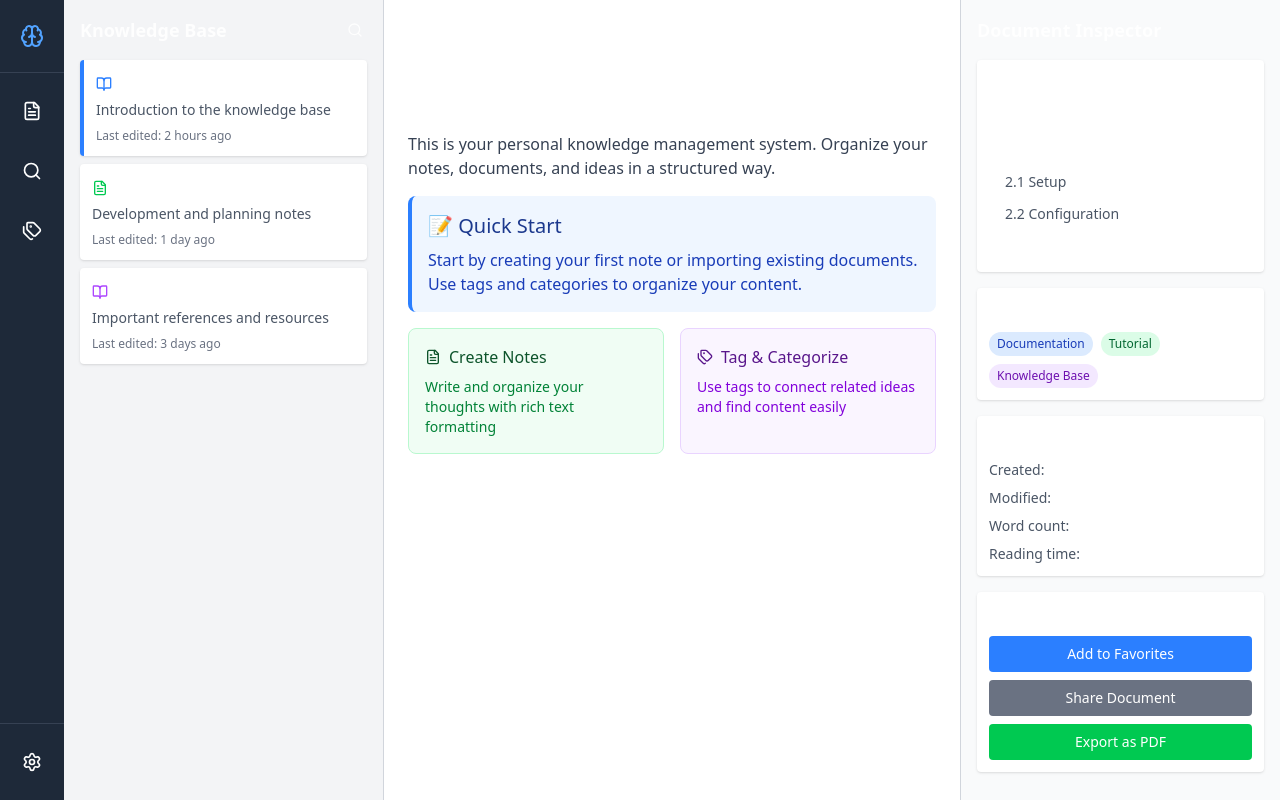
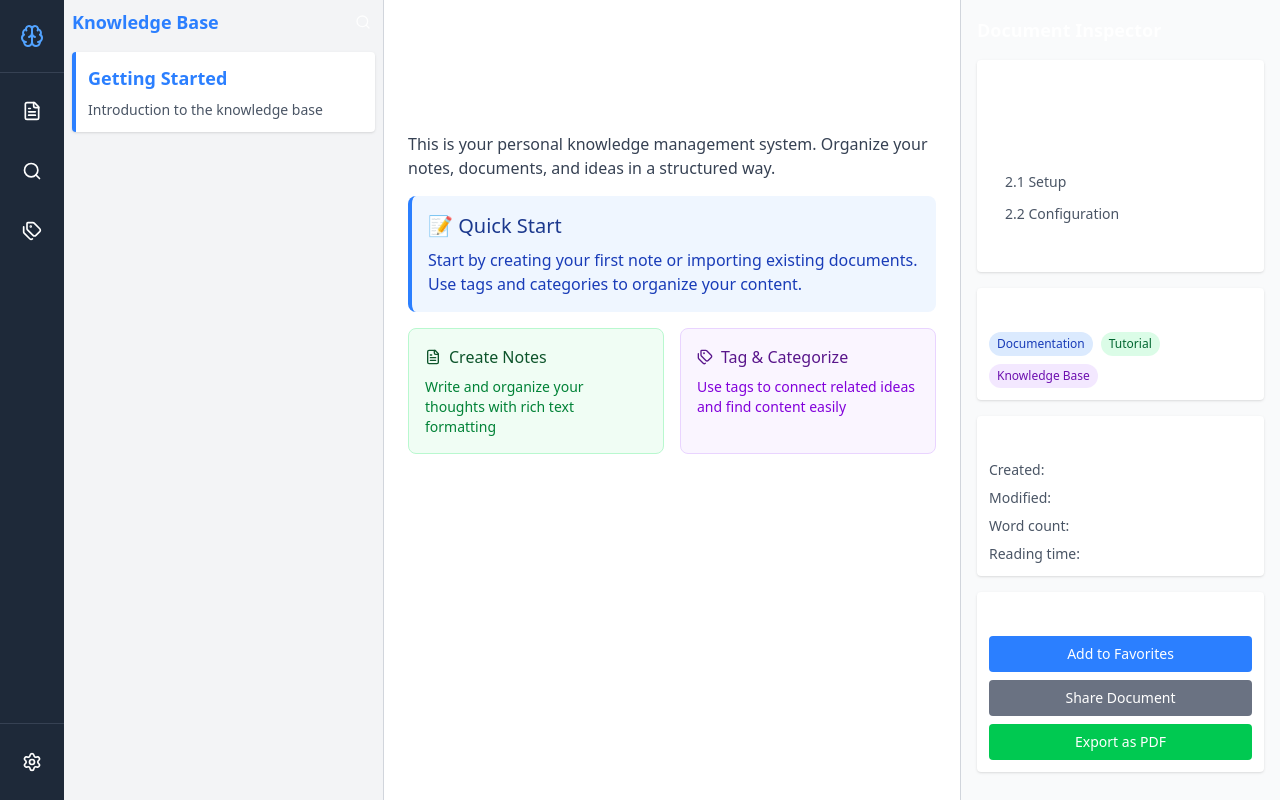
Before and after one commit to fufuShih/simple-knowledge-note, a React (Vite) app in the folder packages/web/: page / in a window 1280 px wide. Built offline with nearby package versions, Linux system fonts and the light colour scheme.

Commit message:
feat: modify it

```diff
--- a/packages/web/src/components/DirectoryPanel.tsx
+++ b/packages/web/src/components/DirectoryPanel.tsx
@@ -3,46 +3,29 @@ import { BookOpen, FileText, Search } from "lucide-react"
 interface DirectoryPanelProps {}
 
 const DirectoryPanel: React.FC<DirectoryPanelProps> = () => {
+  const mockData = [
+    {
+      id: 1,
+      title: "Getting Started",
+      description: "Introduction to the knowledge base",
+      type: "folder",
+    },
+  ];
+
   return (
-        <section className="w-80 bg-gray-100 border-r border-gray-300 p-4">
+    <section className="w-80 bg-gray-100 border-r border-gray-300 p-2 space-y-4">
       <div className="flex items-center justify-between mb-4">
-          <h2 className="text-lg font-semibold">Knowledge Base</h2>
+        <h2 className="text-lg font-semibold text-blue-500">Knowledge Base</h2>
         <button className="p-1 hover:bg-gray-200 rounded">
           <Search size={16} />
         </button>
       </div>
-        <div className="space-y-2">
+      {mockData.map((item) => (
         <div className="p-3 bg-white rounded shadow-sm hover:shadow-md cursor-pointer border-l-4 border-blue-500">
-            <div className="flex items-center space-x-2">
-              <BookOpen size={16} className="text-blue-500" />
-              <h3 className="font-medium">Getting Started</h3>
+          <h3 className="text-lg font-semibold mb-2 text-blue-500">{item.title}</h3>
+          <p className="text-sm text-gray-600">{item.description}</p>
         </div>
-            <p className="text-sm text-gray-600 mt-1">Introduction to the knowledge base</p>
-            <div className="flex items-center space-x-2 mt-2">
-              <span className="text-xs text-gray-500">Last edited: 2 hours ago</span>
-            </div>
-          </div>
-          <div className="p-3 bg-white rounded shadow-sm hover:shadow-md cursor-pointer">
-            <div className="flex items-center space-x-2">
-              <FileText size={16} className="text-green-500" />
-              <h3 className="font-medium">Project Notes</h3>
-            </div>
-            <p className="text-sm text-gray-600 mt-1">Development and planning notes</p>
-            <div className="flex items-center space-x-2 mt-2">
-              <span className="text-xs text-gray-500">Last edited: 1 day ago</span>
-            </div>
-          </div>
-          <div className="p-3 bg-white rounded shadow-sm hover:shadow-md cursor-pointer">
-            <div className="flex items-center space-x-2">
-              <BookOpen size={16} className="text-purple-500" />
-              <h3 className="font-medium">Reference Materials</h3>
-            </div>
-            <p className="text-sm text-gray-600 mt-1">Important references and resources</p>
-            <div className="flex items-center space-x-2 mt-2">
-              <span className="text-xs text-gray-500">Last edited: 3 days ago</span>
-            </div>
-          </div>
-        </div>
+      ))}
     </section>
   )
 }
```
Lines whose indentation alone changed are shown as unchanged.
